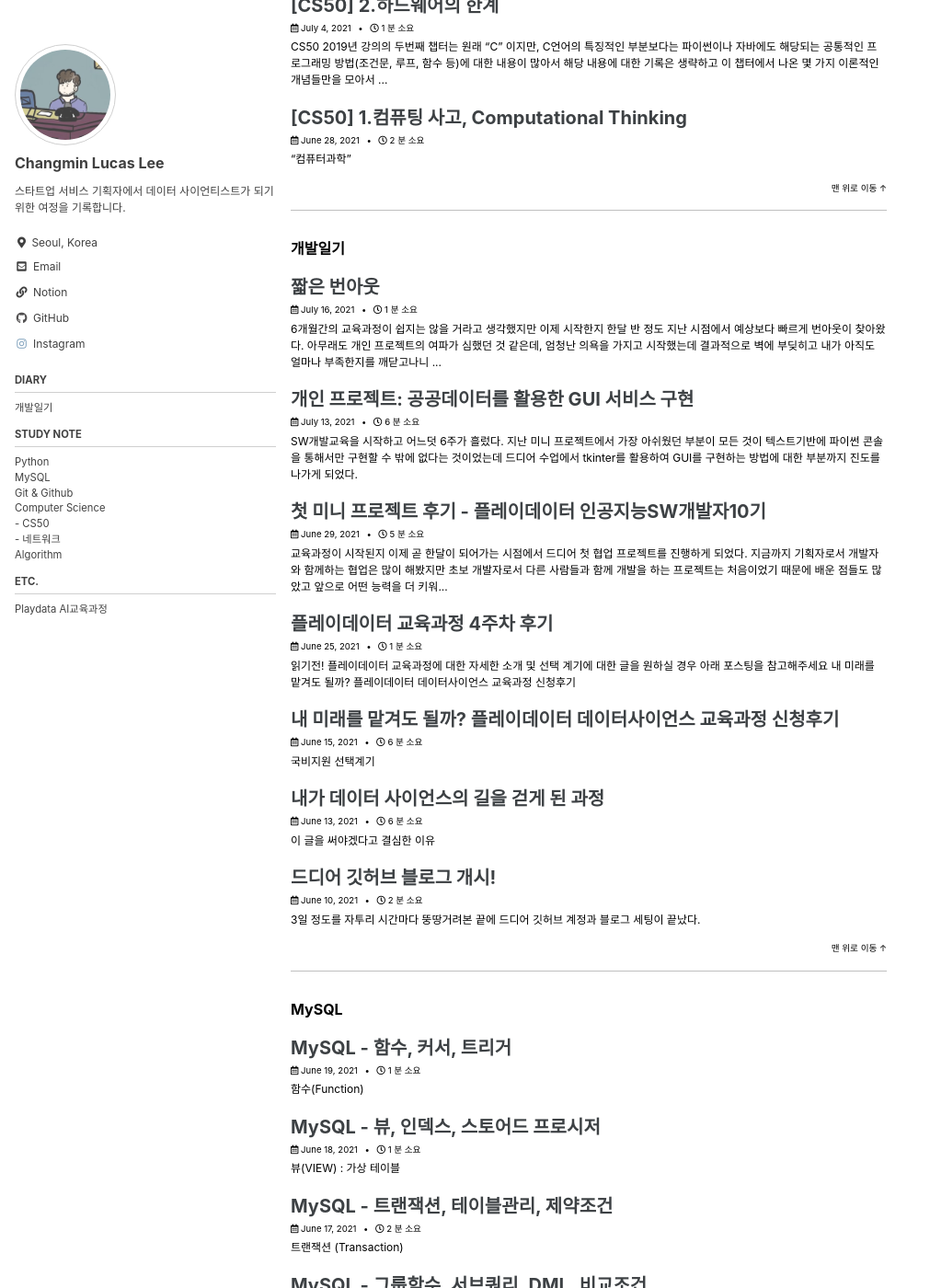
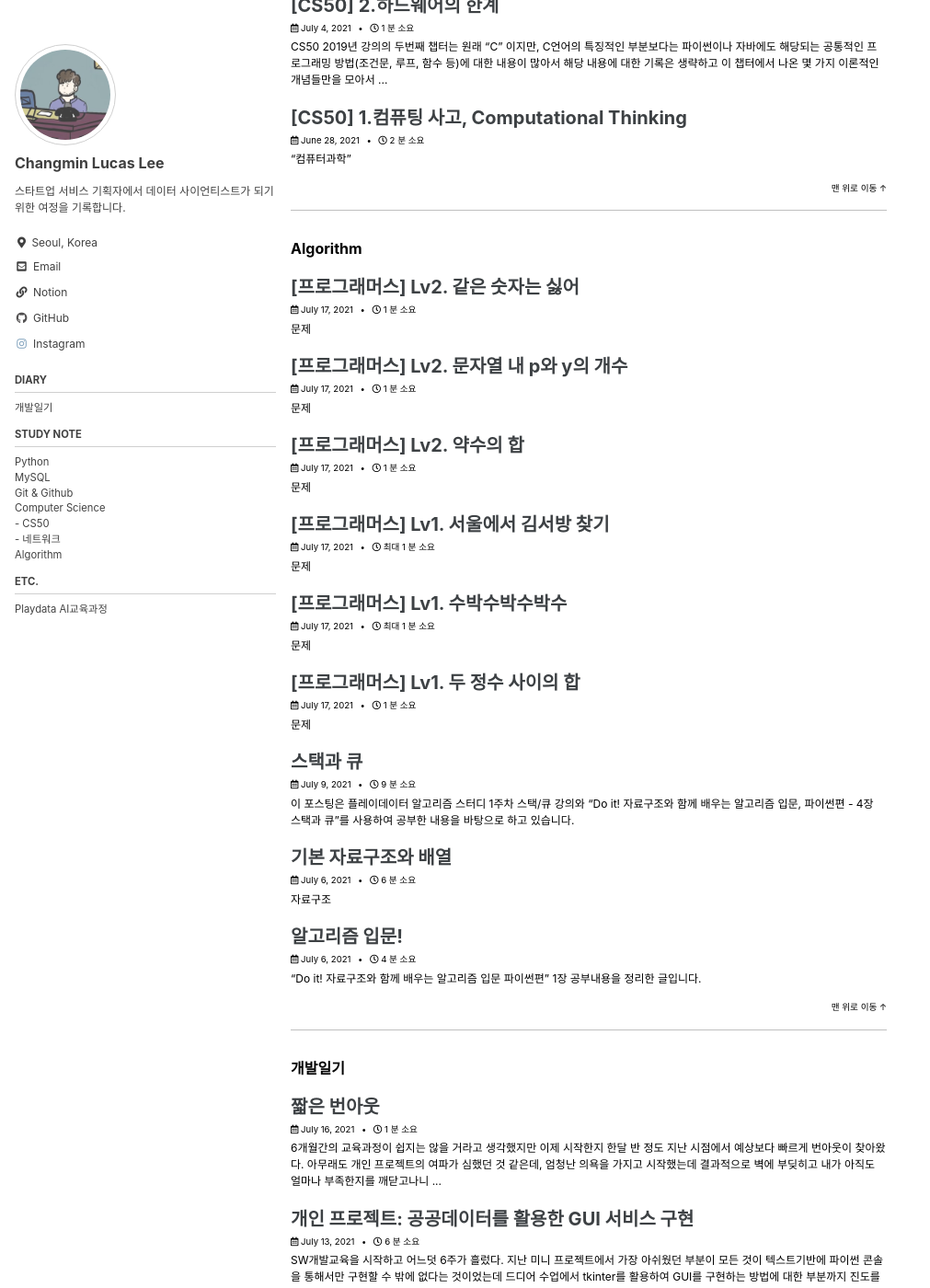
Before and after one commit to lucathree/lucathree.github.io, a Jekyll site: the page built from _pages/category-archive.md, in a window 1280 px wide and 1400 px high, scrolled down 2975 px. Shown: the whole window at 92% size, without its empty margins (0-1011 px from the left). Built offline with Jekyll 4.4.1, drawn with Linux system fonts in a browser that asks for light colours; cached includes are drawn as plain includes; some of the changed text lies outside the part shown.

Commit message:
코딩테스트 공부내용 업로드

````diff
--- /dev/null
+++ b/_posts/2021/2021-07-17-codetest1.md
@@ -0,0 +1,80 @@
+---
+title: "[프로그래머스] Lv1. 두 정수 사이의 합"
+layout: single
+author_profile: true
+read_time: true
+related: true
+categories:
+- Algorithm
+tags:
+- Study Note
+- 알고리즘
+- 코딩테스트
+- 프로그래머스
+- Python
+toc: true
+toc_sticky: true
+---
+
+#### **문제**
+
+두 정수 a, b가 주어졌을 때 a와 b 사이에 속한 모든 정수의 합을 리턴하는 함수, solution을 완성하세요.예를 들어 a = 3, b = 5인 경우, 3 + 4 + 5 = 12이므로 12를 리턴합니다.
+
+**제한 조건**
+
+- a와 b가 같은 경우는 둘 중 아무 수나 리턴하세요.
+- a와 b는 -10,000,000 이상 10,000,000 이하인 정수입니다.
+- a와 b의 대소관계는 정해져있지 않습니다.
+
+#### **나의 풀이:**
+
+```python
+def solution(a, b):
+    answer = 0
+    if a > b:
+        a, b = b, a
+    for i in range(a, b+1):
+        answer += i
+    return answer
+```
+
+for문과 range를 사용해서 풀 수 있는 아주 기초적인 문제였다. 다만, a, b 의 대소관계가 정해져 있지 않기 때문에 a의 값이 b보다 클 경우 두 값의 위치를 바꿔주는 코드가 포함되었다.
+
+프로그래머스를 통해 풀어본 첫번째 알고리즘 연습문제.
+
+아주 간단하다고만 생각했는데 다른 사람들의 풀이를 보고 충격을 받게 되었다...
+
+#### **다른 사람들의 풀이 1.**
+
+```python
+def solution(a, b):
+    if a > b: a, b = b, a
+    return sum(range(a,b+1))
+```
+
+사실 sum 함수를 써도 되는 문제였다...
+
+for 문을 써서 코드를 작성했을 때는 아무래도 if 문을 1번 실행하고, for문의 판단을 a와 b 사이의 숫자 갯수만큼 n번 그리고 덧셈을 또 n번, 총 2n+1 만큼 실행해줘야하기 때문에 실행복잡도가 O(n) 이 되어 아래와같이 나왔다.
+
+![1](https://raw.githubusercontent.com/lucathree/lucathree.github.io/master/assets/images/2021/2021-07-17/1-1.PNG)
+
+테스트 1, 2, 3은 아마도 숫자가 작았는지 문제가 없어 보이지만 테스트 4 부터는 실행시간이 급격히 늘어났음을 확인할 수 있다.
+
+그런데 sum 함수를 사용해서 문제를 풀 경우 시간복잡도는 똑같이 O(n)이지만 실행시간은 300ms 대로 많이 줄어들었음을 확인할 수 있었다.
+
+![2](https://raw.githubusercontent.com/lucathree/lucathree.github.io/master/assets/images/2021/2021-07-17/1-2.PNG)
+
+#### **다른 사람들의 풀이 2.**
+
+첫번째 풀이가 '아 sum을 써도 되는데 왜 안썼지?' 정도의 깨달음이었다면, 정말 충격적인건 바로 아래의 코드였다.
+
+```python
+def solution(a, b):
+    return (abs(a-b)+1)*(a+b)//2
+```
+
+절대값과 n(n+1)/2 수열 공식을 사용한 풀이로, 이렇게 했을 경우 시간복잡도가 O(1)으로 확연하게 줄어들게 된다. 무려 실행시간 0.00ms ㄷㄷ...
+
+![3](https://raw.githubusercontent.com/lucathree/lucathree.github.io/master/assets/images/2021/2021-07-17/1-3.PNG)
+
+물론 아직 기초를 배우는 단계이기는 하지만, 모든 교재나 강의가 for문을 사용한 방법만을 알려주고 있을 때 수학적 지식을 알고리즘에 적용하면 이런 코드를 손쉽게 작성할 수 있다는 충격을 알고리즘 연습을 위해 풀어본 가장 첫번째 문제부터 받게 되었다...
--- /dev/null
+++ b/_posts/2021/2021-07-17-codetest2.md
@@ -0,0 +1,62 @@
+---
+title: "[프로그래머스] Lv1. 수박수박수박수"
+layout: single
+author_profile: true
+read_time: true
+related: true
+categories:
+- Algorithm
+tags:
+- Study Note
+- 알고리즘
+- 코딩테스트
+- 프로그래머스
+- Python
+toc: true
+toc_sticky: true
+---
+
+
+
+#### **문제**
+
+길이가 n이고, "수박수박수박수...."와 같은 패턴을 유지하는 문자열을 리턴하는 함수, solution을 완성하세요. 예를들어 n이 4이면 "수박수박"을 리턴하고 3이라면 "수박수"를 리턴하면 됩니다.
+
+**제한 조건**
+
+- n은 길이 10,000이하인 자연수입니다.
+
+#### **나의 풀이:**
+
+```python
+def solution(n):
+    if n % 2 == 0:
+        return int(n/2)*'수박'
+    else:
+        return n//2*'수박'+'수'
+```
+
+if-else를 사용한 아주 기초적인 풀이. 시간복잡도는 O(1)이기 때문에 여기서 더 개선을 하지 않아도 되겠다는 마음으로 제출을 했다. 그러나...
+
+#### **다른 사람들의 풀이**
+
+```python
+def solution(n):
+    s = "수박" * n
+    return s[:n]
+```
+
+if-else를 쓰는 대신 인덱싱을 활용해서 이렇게 더 직관적으로 코드를 작성하는 방법이 존재했다.
+
+다만, 아주 큰 차이는 아니지만 예를 들어 n이 5일 경우 우리가 필요한 건 '수박수박수' 5개의 문자를 가진 문자열이지만 풀이과정에서 '수박수박수박수박수박' 이라는 2배 길이의 문자열을 생성하기 때문에 n이 커질수록 불필요한 메모리 할당이 커진다는 지적도 있었다.
+
+그래봤자 여전히 아주 간단한 문제라서 n이 10,000이 되더라도 성능에 큰 차이는 없었다. 이런 경우라면 성능 효율화보다 개발자 사이에서 더 직관적인 코드를 작성하는 선택을 할 수도 있을 것 같다.
+
+------
+
+그리고 위와는 다른 방식이지만 나의 코드를 더 간단하게 만드는 방법이라면 아래와 같이 코드를 훨씬 더 짧게 정리하여 작성할 수도 있다.
+
+```python
+def solution(n):
+    return "수박"*(n//2) + "수"*(n%2)
+```
--- /dev/null
+++ b/_posts/2021/2021-07-17-codetest3.md
@@ -0,0 +1,39 @@
+---
+title: "[프로그래머스] Lv1. 서울에서 김서방 찾기"
+layout: single
+author_profile: true
+read_time: true
+related: true
+categories:
+- Algorithm
+tags:
+- Study Note
+- 알고리즘
+- 코딩테스트
+- 프로그래머스
+- Python
+toc: true
+toc_sticky: true
+---
+
+
+
+#### **문제**
+
+String형 배열 seoul의 element중 "Kim"의 위치 x를 찾아, "김서방은 x에 있다"는 String을 반환하는 함수, solution을 완성하세요. seoul에 "Kim"은 오직 한 번만 나타나며 잘못된 값이 입력되는 경우는 없습니다.
+
+**제한 조건**
+
+- seoul은 길이 1 이상, 1000 이하인 배열입니다.
+- seoul의 원소는 길이 1 이상, 20 이하인 문자열입니다.
+- "Kim"은 반드시 seoul 안에 포함되어 있습니다.
+
+#### **나의 풀이:**
+
+```python
+def solution(seoul):
+    i = seoul.index("Kim")
+    return f"김서방은 {i}에 있다"
+```
+
+index() 함수를 사용해서 배열에서 원하는 값의 위치를 찾으면 되는 아주 간단한 문제. 문제에서 "Kim"이 오직 한 번만 나타나기 때문에 더더욱 다른 조건 고려없이 index()를 사용했다.
--- /dev/null
+++ b/_posts/2021/2021-07-17-codetest4.md
@@ -0,0 +1,64 @@
+---
+title: "[프로그래머스] Lv2. 약수의 합"
+layout: single
+author_profile: true
+read_time: true
+related: true
+categories:
+- Algorithm
+tags:
+- Study Note
+- 알고리즘
+- 코딩테스트
+- 프로그래머스
+- Python
+toc: true
+toc_sticky: true
+---
+
+#### **문제**
+
+정수 n을 입력받아 n의 약수를 모두 더한 값을 리턴하는 함수, solution을 완성해주세요.
+
+**제한 조건**
+
+- n은 0 이상 3000이하인 정수입니다.
+
+#### **나의 풀이:**
+
+```python
+def solution(n):
+    answer = 0
+    for i in range(1,n+1):
+        if n % i == 0:
+            answer+=i
+    return answer
+```
+
+약수는 어떤 수를 나누어 나머지가 없이 떨어지게 하는 수를 말한다. 즉, n을 i로 나누었을 때 나머지가 0일 경우 i는 n의 약수가 되는 것이다. 이를 1 이상, n 이하인 수로 모두 확인해본 다음 약수인 값들을 더해주면 된다.
+
+#### **다른 사람들의 풀이 1.**
+
+```python
+def solution(n):
+    return sum([i for i in range(1,n+1) if n%i==0])
+```
+
+문제 풀이 방식 자체는 크게 다르지 않지만 코드를 훨씬 더 단순하게 작성하는 방법이다.
+
+배열을 생성해서 sum() 함수를 사용하면 더 쉽게 코드를 작성할 수 있겠다는 생각을 하기는 했는데, 내가 알고 있던 문법의 한계로는 오히려 코드가 길어져서 시도하지 않았다.
+
+그런데 위의 풀이처럼 for문 안의 조건식에 if문을 이렇게 포함시킬 수 있는 줄 몰랐다. 또한 코드를 저렇게 [ ] 안에 작성해서 바로 배열을 만들 수 있다는것도 알게되었다.
+
+#### **다른 사람들의 풀이 2.**
+
+```python
+def solution(n):
+    return n + sum([i for i in range(1, (n // 2) + 1) if n%i == 0])
+```
+
+위 풀이 방식에서 한 발짝 더 나아간 풀이 방식이다.
+
+정수 n의 약수를 구할 때 두번째로 가장 큰 약수의 값은 n/2 보다 클 수 없다. 예를 들어 36의 약수를 구할 경우 n인 36 다음으로 가장 큰 약수는 18이기 때문에 굳이 19, 20, 21... 등으로 36을 나눌 수 있는지 확인할 필요가 없다.
+
+즉, n의 약수의 합을 구할 때 n/2 보다 작은 수들만 검사를 하면 되므로 성능을 약 2배 가량 향상시킬 수 있게된다.
--- /dev/null
+++ b/_posts/2021/2021-07-17-codetest5.md
@@ -0,0 +1,74 @@
+---
+title: "[프로그래머스] Lv2. 문자열 내 p와 y의 개수"
+layout: single
+author_profile: true
+read_time: true
+related: true
+categories:
+- Algorithm
+tags:
+- Study Note
+- 알고리즘
+- 코딩테스트
+- 프로그래머스
+- Python
+toc: true
+toc_sticky: true
+---
+
+#### **문제**
+
+정수 n을 입력받아 n의 약수를 모두 더한 값을 리턴하는 함수, solution을 완성해주세요.
+
+대문자와 소문자가 섞여있는 문자열 s가 주어집니다. s에 'p'의 개수와 'y'의 개수를 비교해 같으면 True, 다르면 False를 return 하는 solution를 완성하세요. 'p', 'y' 모두 하나도 없는 경우는 항상 True를 리턴합니다. 단, 개수를 비교할 때 대문자와 소문자는 구별하지 않습니다.
+
+예를 들어 s가 "pPoooyY"면 true를 return하고 "Pyy"라면 false를 return합니다.
+
+**제한 조건**
+
+- 문자열 s의 길이 : 50 이하의 자연수
+- 문자열 s는 알파벳으로만 이루어져 있습니다.
+
+#### **나의 풀이:**
+
+```python
+def solution(s):
+    p = 0
+    y = 0
+    answer = True
+    for i in s:
+        if i == 'p' or i == 'P':
+            p+=1
+        elif i == 'y' or i == 'Y':
+            y+=1
+    if p != y: answer = False
+    return answer
+```
+
+문제를 풀기위해 가장 처음에 작성했던 코드다. 대소문자를 구분하지 않고 개수를 비교해야하기 때문에 OR을 사용하여 elif문의 반복 사용을 줄였다.
+
+```python
+def solution(s):
+    answer = True
+    p = len([i for i in s if i == 'p' or i == 'P'])
+    y = len([i for i in s if i == 'y' or i == 'Y'])
+    if p != y: answer = False
+    return answer
+```
+
+처음에 작성한 코드를 바로 제출하지 않고 개선할 방법을 찾아보려고 했다. 그래서 나온 것이 위의 두번째 코드다. 라인의 수는 많이 줄여서 코드를 보기 좋게 만들기는 했지만 이렇게 할 경우 for문으로 문자열 s를 검사하는 과정이 두번으로 늘어나게 된다.
+
+시간복잡도는 여전히 O(n)이지만, for문 실행수가 2n 이라서 결국 다시 처음에 작성했던 코드로 최종 제출을 했다.
+
+#### **다른 사람들의 풀이**
+
+```python
+def solution(s):
+    return s.lower().count('p') == s.lower().count('y')
+```
+
+내가 기억해내지 못한 함수를 활용하여 훨씬 깔끔한 코드를 작성한 모습이다.
+
+- .lower() 또는 .upper() 함수는 문자열을 소문자 또는 대문자로 통일시켜준다. 이렇게 하면 굳이 대소문자를 구분해서 반복하여 확인 할 필요가 없다.
+- .count() 함수는 문자열 안의 특정 갋의 개수를 세준다.
+- 굳이 True, False 값을 변수에 담을 필요없이 return문에서 바로 비교연산자를 사용하여 Boolean  값을 반환하도록 했다.
--- /dev/null
+++ b/_posts/2021/2021-07-17-codetest6.md
@@ -0,0 +1,106 @@
+---
+title: "[프로그래머스] Lv2. 같은 숫자는 싫어"
+layout: single
+author_profile: true
+read_time: true
+related: true
+categories:
+- Algorithm
+tags:
+- Study Note
+- 알고리즘
+- 코딩테스트
+- 프로그래머스
+- Python
+toc: true
+toc_sticky: true
+---
+
+#### **문제**
+
+배열 arr가 주어집니다. 배열 arr의 각 원소는 숫자 0부터 9까지로 이루어져 있습니다. 이때, 배열 arr에서 연속적으로 나타나는 숫자는 하나만 남기고 전부 제거하려고 합니다. 단, 제거된 후 남은 수들을 반환할 때는 배열 arr의 원소들의 순서를 유지해야 합니다. 예를 들면,
+
+- arr = [1, 1, 3, 3, 0, 1, 1] 이면 [1, 3, 0, 1] 을 return 합니다.
+- arr = [4, 4, 4, 3, 3] 이면 [4, 3] 을 return 합니다.
+
+배열 arr에서 연속적으로 나타나는 숫자는 제거하고 남은 수들을 return 하는 solution 함수를 완성해 주세요.
+
+**제한 조건**
+
+- 배열 arr의 크기 : 1,000,000 이하의 자연수
+- 배열 arr의 원소의 크기 : 0보다 크거나 같고 9보다 작거나 같은 정수
+
+#### **나의 풀이:**
+
+```python
+def solution(arr):
+    answer = []
+    prev = None
+    for i in arr:
+        if i != prev:
+            answer.append(i)
+        prev = i
+    return answer
+```
+
+배열의 값들을 순차적으로 검색하면서 현재 검색한 값이 이 전에 왔던 값과 중복되지 않는다면 answer 라는 새 배열에 값을 추가하도록 하였다. 이 때 이전 값과의 비교를 위해 prev라는 변수를 사용했다.
+
+실행 결과 효율성은 다음과 같았다.
+
+![1](https://raw.githubusercontent.com/lucathree/lucathree.github.io/master/assets/images/2021/2021-07-17/2-1.png)
+
+#### **다른 사람들의 풀이**
+
+```python
+# 풀이 1.
+def solution(s):
+    a = []
+    for i in s:
+        if a[-1:] == [i]: continue
+        a.append(i)
+    return a
+
+# 풀이 2.
+def solution(s):
+    return [s[i] for i in range(len(s)) if [s[i]] != s[i+1:i+2]]
+
+# 풀이 3.
+def solution(s):
+    result = []
+    for c in s:
+        if (len(result) == 0) or (result[-1] != c):
+            result.append(c)
+    return result
+```
+
+배열의 값을 비교하기 위해 나는 prev 라는 새로운 변수를 만들어서 비교한 반면, 다른 사람들의 풀이는 대부분 인덱싱을 사용했다.
+
+인덱싱을 사용하니 확실히 코드 라인 수가 줄어들어 보기에 훨씬 간결하여 나는 왜 인덱싱을 사용할 생각을 못했을까라는 생각이 들었다.
+
+그런데, 다른 사람들이 작성한 코드의 효율성이 궁금해서 돌려보니 오히려 효율성은 내가 작성한 코드가 훨씬 좋았다.
+
+------
+
+풀이 1번의 실행결과다.
+
+인덱싱을 'a[-1:]' 한번 사용해서 100ms 대의 실행시간이 걸리게 된 것으로 보인다.
+
+![2](https://raw.githubusercontent.com/lucathree/lucathree.github.io/master/assets/images/2021/2021-07-17/2-2.png)
+
+풀이 2번의 실행결과다.
+
+코드는 한 줄로 정리되어서 좋은 코드라고 생각했는데, 인덱싱이 's[i]', 's[i+1:i+2]' 두 번 사용되면서 실행시간이 풀이 1번보다도 더 늘어났다.
+
+![3](https://raw.githubusercontent.com/lucathree/lucathree.github.io/master/assets/images/2021/2021-07-17/2-3.png)
+
+풀이 3번의 실행결과다.
+
+내가 작성한 코드와 형태가 가장 비슷하여 확인해보았는데 마찬가지로 인덱싱을 사용했기 때문인지 실행시간이 100ms 대로 나왔다.
+
+![4](https://raw.githubusercontent.com/lucathree/lucathree.github.io/master/assets/images/2021/2021-07-17/2-4.png)
+
+------
+
+문제를 풀 때마다 당연히 다른 사람들이 나보다 더 좋은 코드를 작성했을거라고 생각하며 제출을 했는데 이번 문제에서 처음으로 다른 사람들의 풀이보다 더 효율적인 코드를 작성했다는 사실에 조금 뿌듯했다. (물론 인덱싱 사용을 생각하지 못했기 때문에 얻어걸린 면이 있긴 하지만...)
+
+이렇게 같은 문제를 풀어도 하나의 정답만이 존재하지 않는다는 게 코딩의 매력인 것 같다. 더 효율적인 방법이 있다면 당연히 참고하되, 내가 작성한 코드에 대한 무한한(?) 불신은 조금 내려놓아도 될 것 같다.
````
Also changed, not shown: _posts/2021/2021-07-16-burnout.md (+2 -0 lines), assets/images/2021/2021-07-17/1-1.PNG (added), assets/images/2021/2021-07-17/1-2.PNG (added), assets/images/2021/2021-07-17/1-3.PNG (added), assets/images/2021/2021-07-17/2-1.png (added), assets/images/2021/2021-07-17/2-2.png (added), assets/images/2021/2021-07-17/2-3.png (added), assets/images/2021/2021-07-17/2-4.png (added).
